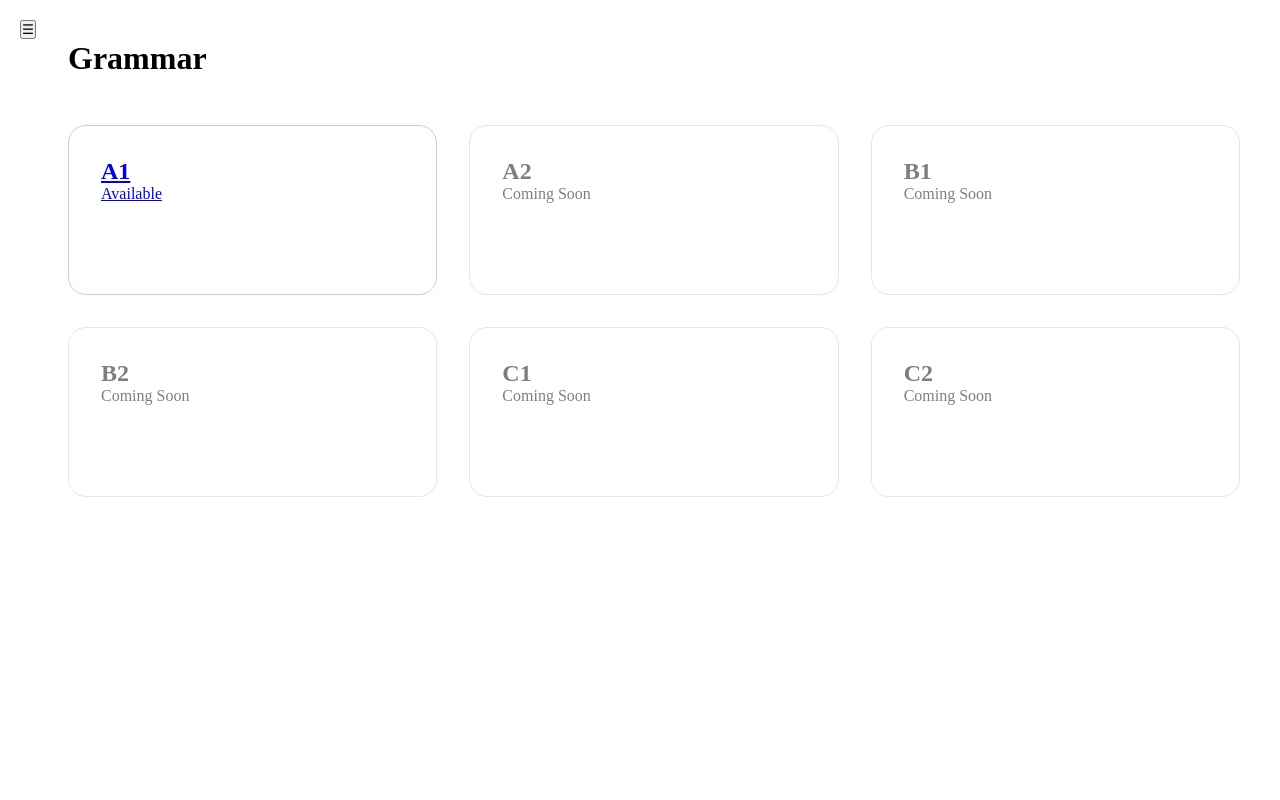
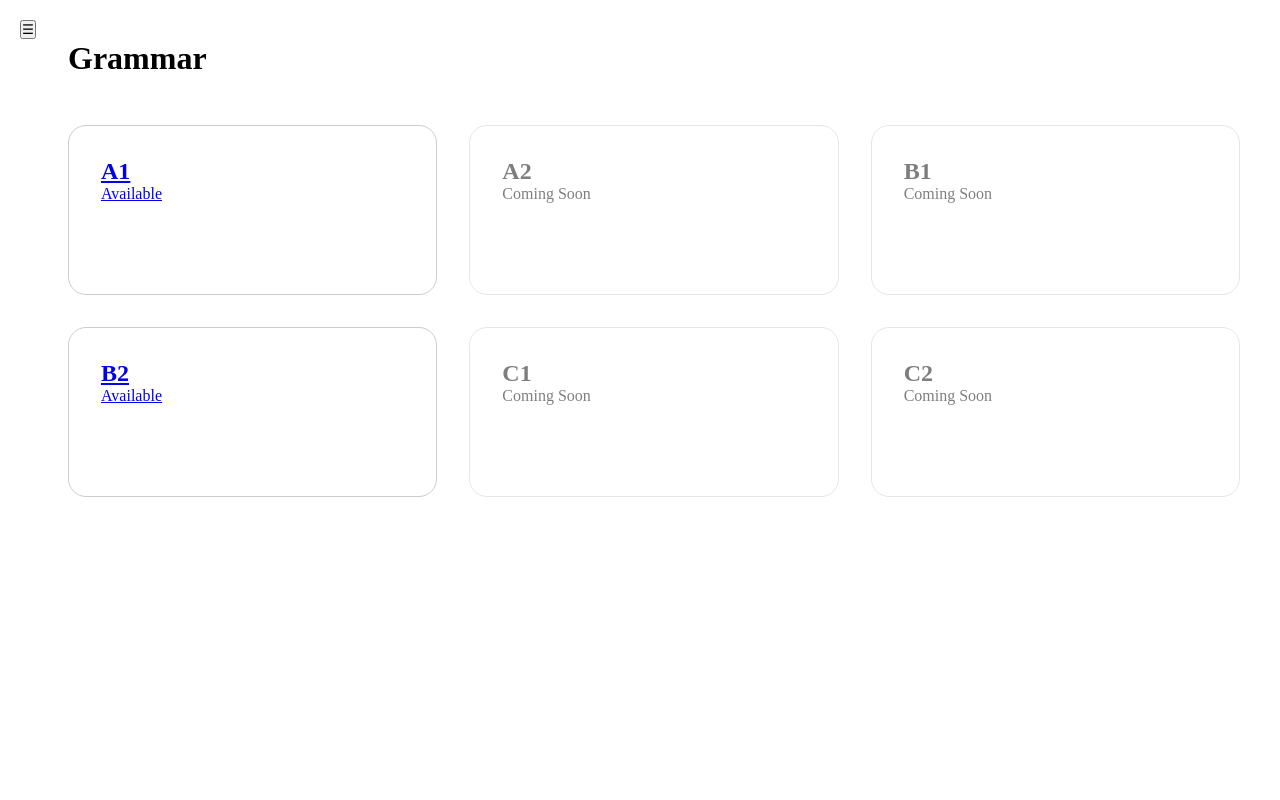
Before and after one commit to AniaMest/ai-german-tutor, a Flask app: page /grammar in a window 1280 px wide. Run offline with Flask 3, Linux system fonts and the light colour scheme.

Commit message:
Update grammar.html

```diff
--- a/templates/grammar.html
+++ b/templates/grammar.html
@@ -31,10 +31,11 @@ Grammar
         <p>Coming Soon</p>
     </div>
 
-    <div class="level-card locked">
+    <a href="{{ url_for('grammar_topics', level='B2') }}"
+     class="level-card active">
         <h2>B2</h2>
-        <p>Coming Soon</p>
-    </div>
+        <p>Available</p>
+    </a>
 
     <div class="level-card locked">
         <h2>C1</h2>
```
